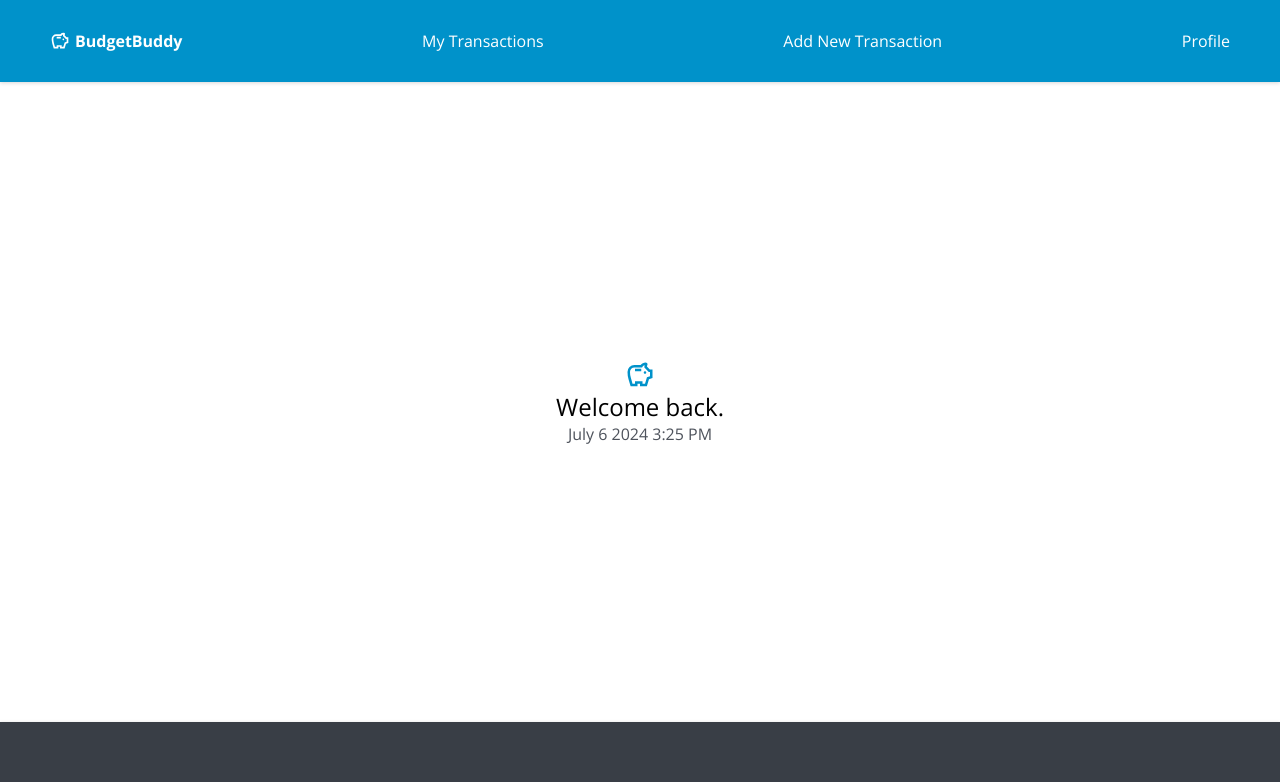
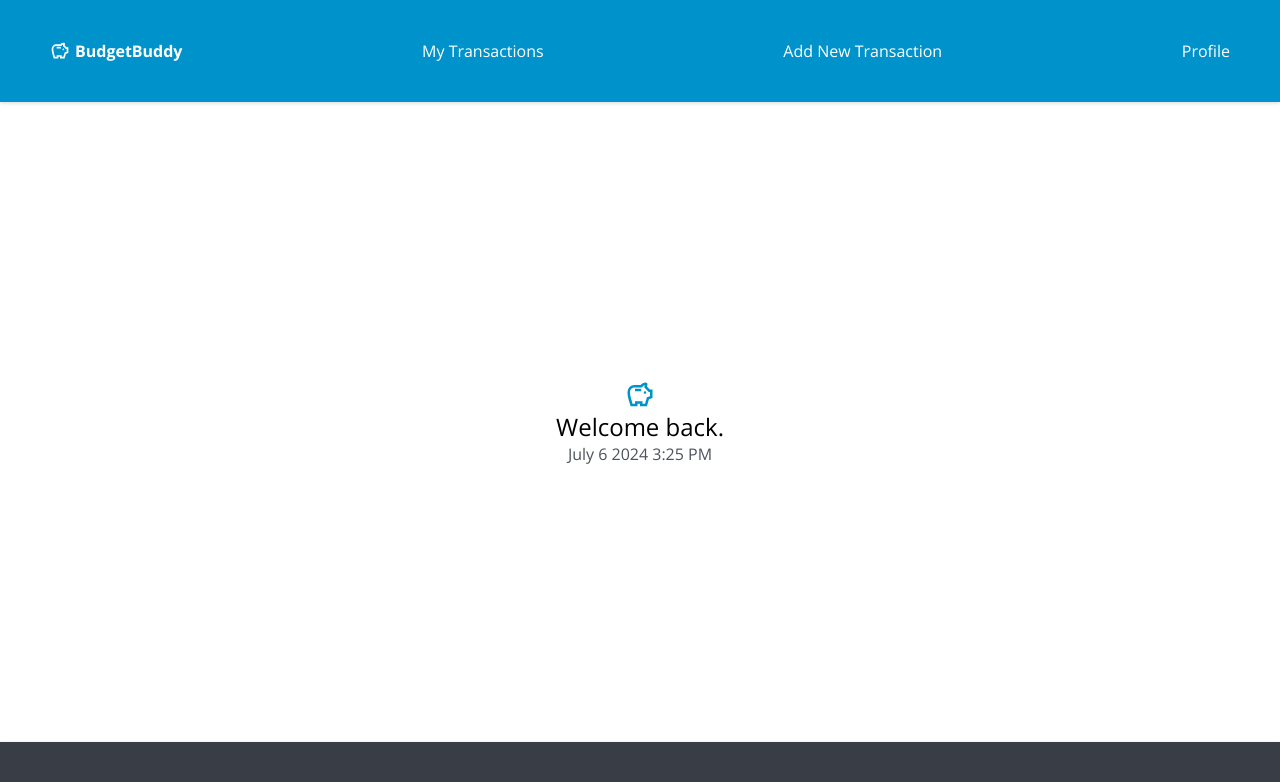
Before and after one commit to alexandra-perez/budget_app_frontend, a React (Vite) app: page / in a window 1280 px wide. Shown: the top 782 px of the page. Built offline with nearby package versions, Linux system fonts and the light colour scheme; no server answers.

Commit message:
Add Nav CSS

```diff
--- a/src/Components/Nav/Nav.scss
+++ b/src/Components/Nav/Nav.scss
@@ -1,5 +1,5 @@
 .Nav {
-    padding: 30px 50px;
+    padding: 40px 50px;
     background: #0092ca;
     color: #fff;
     box-shadow: rgba(0, 0, 0, 0.16) 0px 1px 4px;
@@ -16,4 +16,9 @@
         justify-content: center;
         font-weight: 500;
     }
+
+   li:hover {
+        text-decoration: underline;
+        text-underline-offset: 10px;
+    }
 }
```
